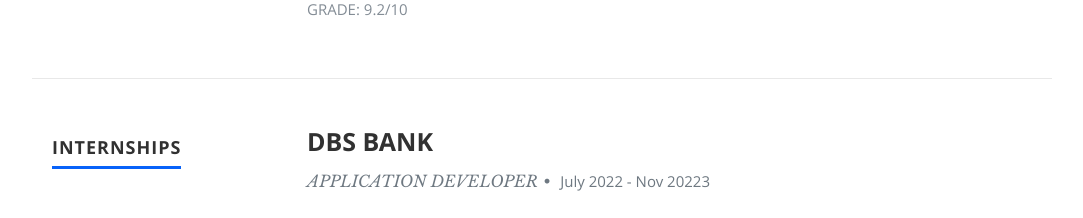
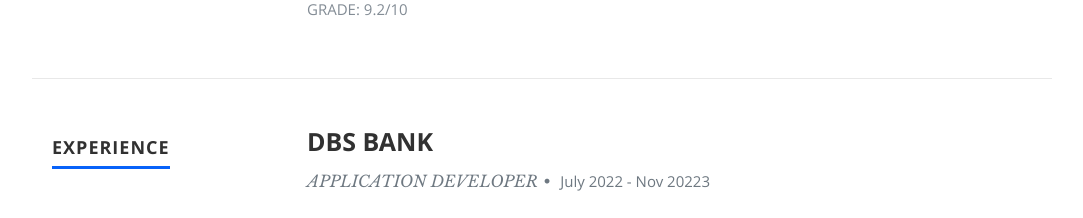
Before and after one commit to Aijaz107/MohdAijazAhmed, a React (Create React App) app: page / in a window 1280 px wide. Shown: the part 1940-2158 px from the top of the page, without its empty margins (98-1181 px from the left). Built offline with nearby package versions, Linux system fonts and the light colour scheme.

Commit message:
EXPERIENCE text

```diff
--- a/src/Components/Resume.js
+++ b/src/Components/Resume.js
@@ -76,7 +76,7 @@
           <div className="row work">
             <div className="three columns header-col">
               <h1>
-                <span>Internships</span>
+                <span>Experience</span>
               </h1>
             </div>
 
```
